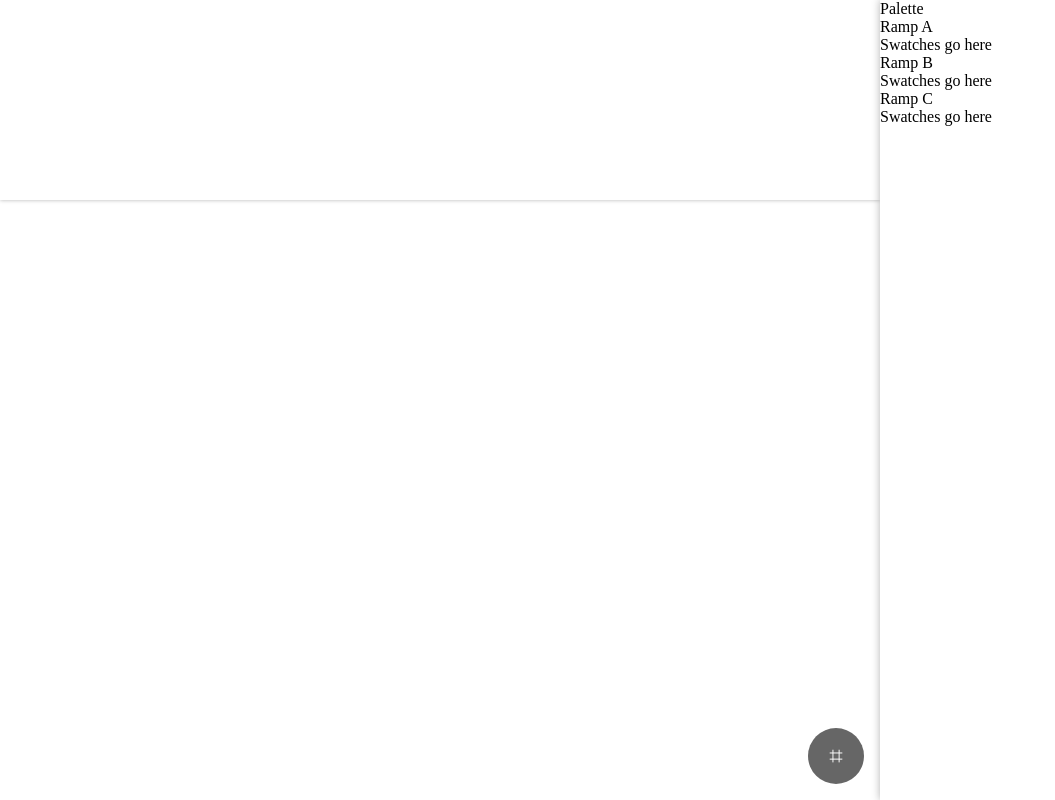
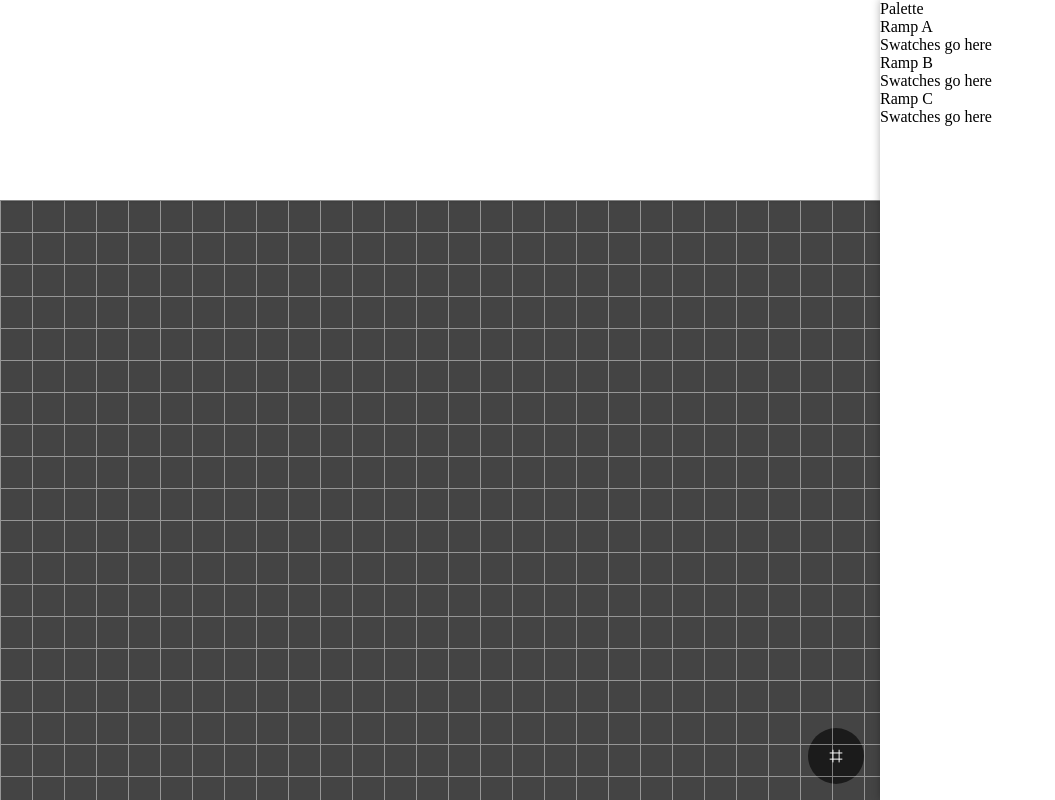
Before and after one commit to Alexander-Prime/indexed-image-editor, a React app: page / in a window 1280 px wide. Shown: the whole page, without its empty margins (0-1055 px from the left). Built offline with nearby package versions, Linux system fonts and the light colour scheme.

Commit message:
Add canvas grid overlay & temp background color

```diff
--- a/src/components/organisms/CanvasView/CanvasView.scss
+++ b/src/components/organisms/CanvasView/CanvasView.scss
@@ -1,6 +1,7 @@
 .canvasView {
   grid-area: canvas;
   position: relative;
+  background: #444;
 
   &-gridToggle {
     background: rgba(0, 0, 0, 0.6);
@@ -9,4 +10,23 @@
     right: 16px;
     bottom: 16px;
   }
+
+  &-gridOverlay {
+    width: 100%;
+    height: 100%;
+    background: linear-gradient(
+        to right,
+        white,
+        white 1px,
+        transparent 1px,
+        transparent 100%
+      ),
+      linear-gradient(
+        to bottom,
+        white,
+        white 1px,
+        transparent 1px,
+        transparent 100%
+      );
+  }
 }
--- a/src/components/organisms/CanvasView/CanvasView.tsx
+++ b/src/components/organisms/CanvasView/CanvasView.tsx
@@ -6,10 +6,19 @@ import "./CanvasView.scss";
 
 interface Props {}
 
-const CanvasView = (_: Props) => (
-  <div className="canvasView">
-    <Fab className="canvasView-gridToggle" />
-  </div>
-);
+const CanvasView = (_: Props) => {
+  const zoomFactor = 32;
+  return (
+    <div className="canvasView">
+      <Fab className="canvasView-gridToggle" />
+      <div className="canvasView-gridOverlay" style={gridStyle(zoomFactor)} />
+    </div>
+  );
+};
+
+const gridStyle = (zoomFactor: number) => ({
+  opacity: (zoomFactor - 4) / 64,
+  backgroundSize: `${zoomFactor}px ${zoomFactor}px`,
+});
 
 export { CanvasView };
```
